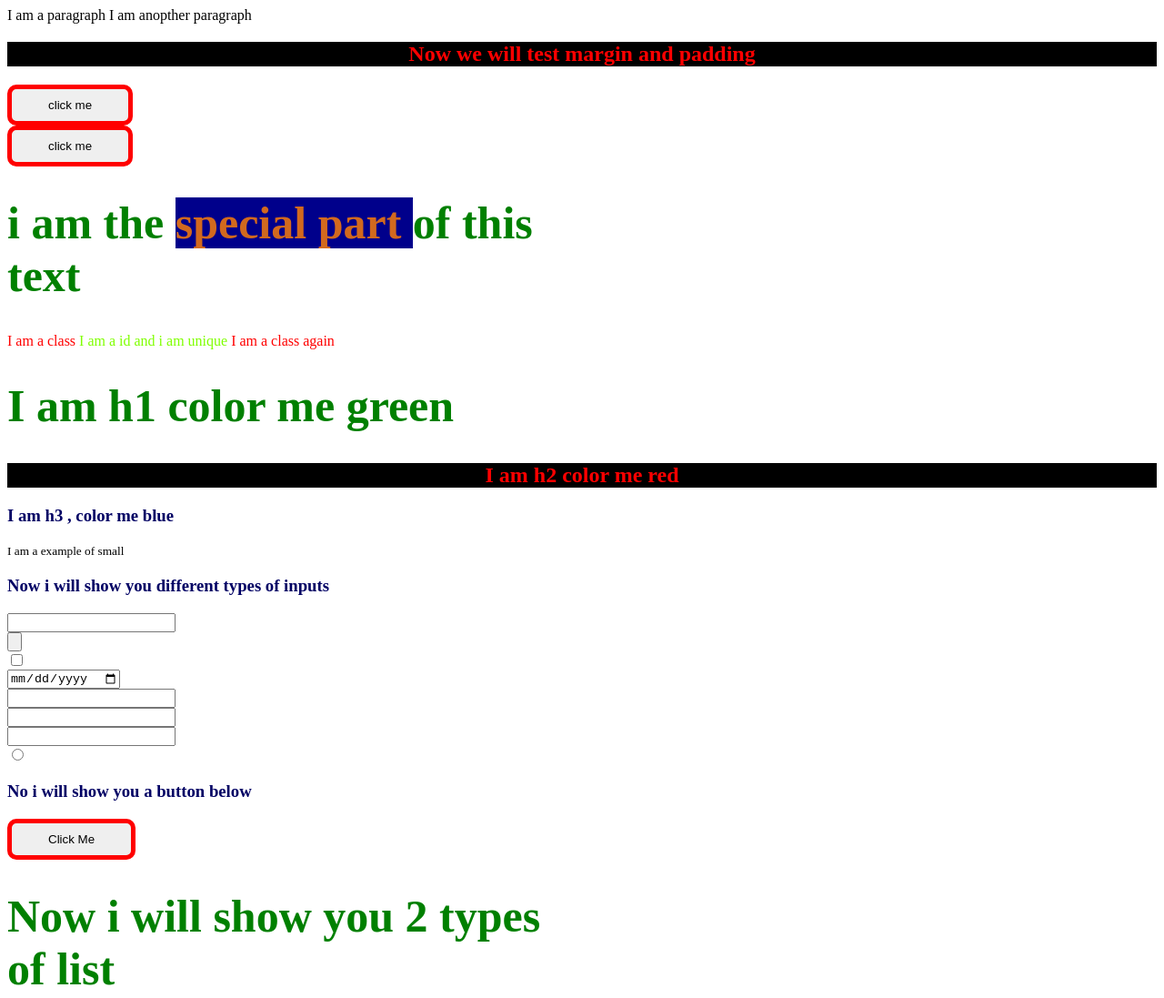
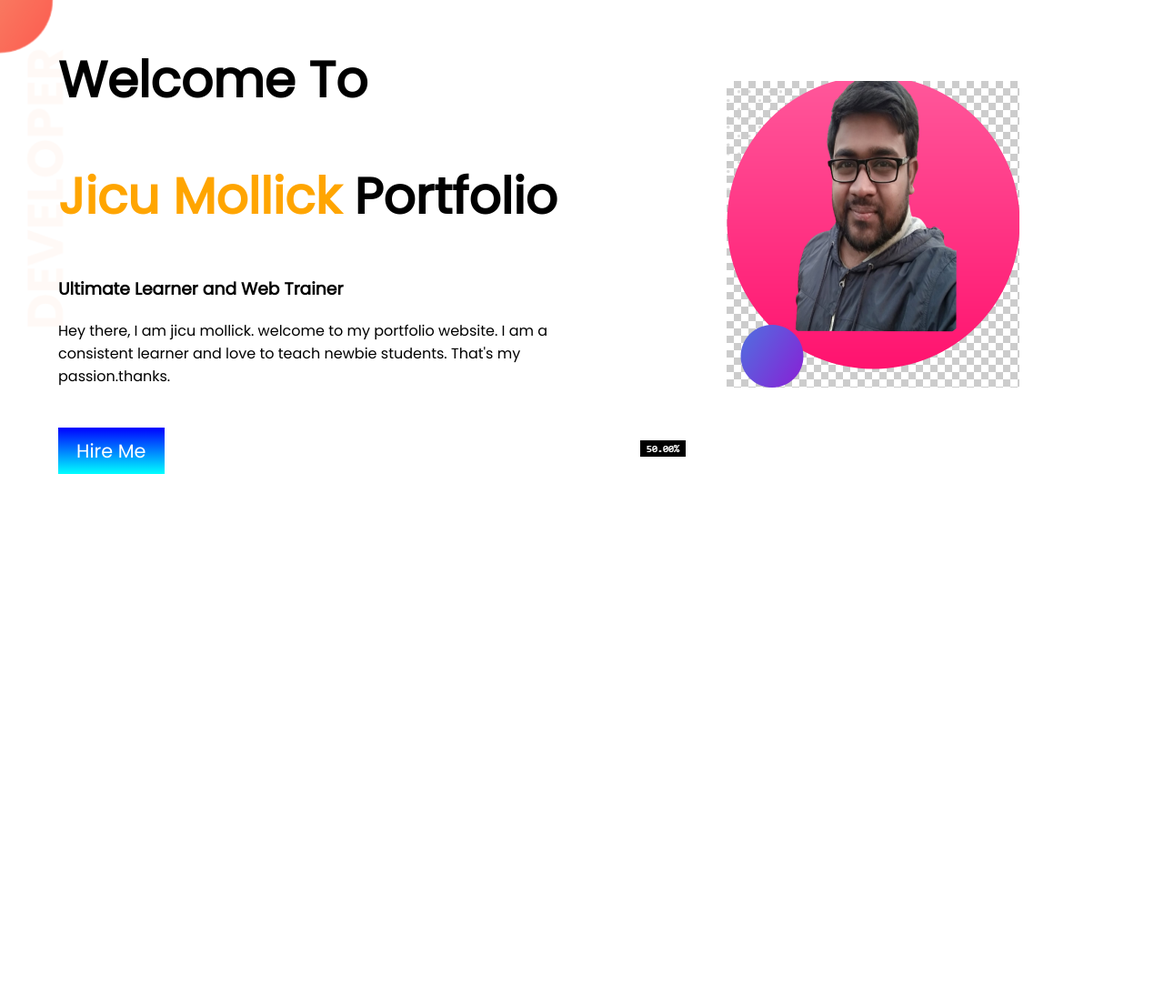
Before and after one commit to jicumollick/practice-day1, a plain HTML site: page index.html in a window 1280 px wide. Shown: the top 1097 px of the page at 91% size. After the commit the page ends 800 px from the top, so only its background shows below. Drawn offline with Linux system fonts and the light colour scheme.

Commit message:
hero section added

```diff
--- a/index.html
+++ b/index.html
@@ -4,119 +4,32 @@
     <meta charset="UTF-8">
     <meta http-equiv="X-UA-Compatible" content="IE=edge">
     <meta name="viewport" content="width=device-width, initial-scale=1.0">
-    <title>practice-day1</title>
-    <style>
-        h1 {
-            color: green;
-            width: 50%;
-            height: 50%;
-            font-size: 50px;
-        }
-        h2{
-            color: #f00;
-            background-color: black;
-            text-align: center;
-        }
-
-        h3{
-            color: rgb(0, 0, 100)
-        }
-
-        .sob-color{
-            color: red;
-
-        }
-
-        #ek-color {
-            color: chartreuse;
-        }
-        .special {
-            color: chocolate;
-            background: darkblue;
-        }
-        button {
-            border: 5px solid red;
-            border-radius: 10px;
-            padding: 10px 40px;
-            display: block;
-
-        }
-
-        p{
-            display: inline;
-        }
-
-    </style>
+    <title>practice-day1 portfolio website</title>
+    <link rel="preconnect" href="https://fonts.googleapis.com">
+<link rel="preconnect" href="https://fonts.gstatic.com" crossorigin>
+<link href="https://fonts.googleapis.com/css2?family=Poppins&display=swap" rel="stylesheet">
+  <link rel="stylesheet" href="style.css">
 </head>
 
 <body>
 
-    <p>I am a paragraph</p>
-    <p>I am anopther paragraph</p>
+    <!-- hero section started
+     -->
+ <section id="hero">
+     <div class="half">
+         <h1>Welcome To</h1>
+         <h1> <span class="special1"> Jicu Mollick </span> Portfolio</h1>
+         <h3>Ultimate Learner and Web Trainer</h3>
 
-    <h2>Now we will test margin and padding</h2>
+         <p>Hey there, I am jicu mollick. welcome to my portfolio website. I am a consistent learner and love to teach newbie students. That's my passion.thanks. </p>
+         <a class="button" target="_blank" href="https://www.linkedin.com/in/jicu-mollick-12a7091a0/">Hire Me</a>
 
-    <button type="button">click me</button>
-    <button type="button">click me</button>
+     </div>
+     <div class="half">
+         <img src="jicu.png" alt="">
 
-    <h1> i am the <span class="special"> special part </span> of this text</h1>
-    <p class="sob-color">I am a class</p>
-    <p id="ek-color">I am a id and i am unique</p>
-    <p class="sob-color">I am a class again</p>
+     </div>
 
-    <h1>I am h1 color me green</h1>
-    <h2>I am h2 color me red</h2>
-    <h3>I am h3 , color me blue</h3>
-
-
-    <small>I am a example of small</small>
-
-    <h3>Now i will show you different types of inputs</h3>
-    <input type="text" > <br>
-    <input type="button" value=""> <br>
-    <input type="checkbox" name="" id=""> <br>
-    <input type="date" name="" id=""> <br>
-    <input type="email" name="" id=""> <br>
-    <input type="password" name="" id=""> <br>
-    <input type="number" name="" id=""> <br>
-    <input type="radio" name="" id=""> <br>
-    <input type="hidden" >
-    <h3>No i will show you a button below</h3>
-    <button>Click Me</button>
-
-    <h1>Now i will show you 2 types of list</h1>
-    <h3>unordered list</h3>
-    <ul>
-        <li>item 1</li>
-        <li>item 2</li>
-        <li>item 3</li>
-    </ul>
-
-    <h3>ordered list</h3>
-    <ol>
-        <li>item 1</li>
-        <li>item 2</li>
-        <li>item 3</li>
-    </ol>
-
-    <p>I am normal paragraph</p>
-    <p> <b>   I am bold paragraph</b></p>
-    <p> <i> I am italic paragraph</i></p>
-    <p><strong>I am strong paragraph</strong></p>
-
-    <h1>I am heading 1</h1>
-    <h2>I am heading 2</h2>
-    <h3>I am heading 3</h3>
-    <h4>I am heading 4</h4>
-    <h5>I am heading 5</h5>
-    <h6>I am heading 6</h6>
-    <a href="www.facebook.com">I am linked with facebook</a>
-    <h1>This is an online image </h1>
-        <img src="https://encrypted-tbn0.gstatic.com/images?q=tbn:ANd9GcQrmzEhjczPHD1yTKS-qpgqc4sQXheNS-WiNQ&usqp=CAU" alt="">
-    <h1>This is and local image in root file</h1>
-    <img src="sunny1.jpg" alt="">
-    <h1>This is an folder image</h1>
-
-        <img src="images/sunny2.jpg" alt="">
+ </section>
 </body>
 </html>
--- /dev/null
+++ b/style.css
@@ -0,0 +1,33 @@
+body {
+  margin: 0;
+  font-family: "Poppins", sans-serif;
+}
+
+h1 {
+  font-size: 55px;
+}
+
+.special1 {
+  color: orange;
+}
+.half {
+  width: 50%;
+  padding-left: 5%;
+}
+
+#hero {
+  display: flex;
+  align-items: center;
+  background-image: url(images/top-banner.png);
+  background-repeat: no-repeat;
+}
+
+.button {
+  text-decoration: none;
+  padding: 10px 20px;
+  background-image: linear-gradient(blue, cyan);
+  color: #fff;
+  font-size: 1.3em;
+  display: inline-block;
+  margin-top: 5%;
+}
```
Also changed, not shown: images/top-banner.png (added), jicu.png (added).
